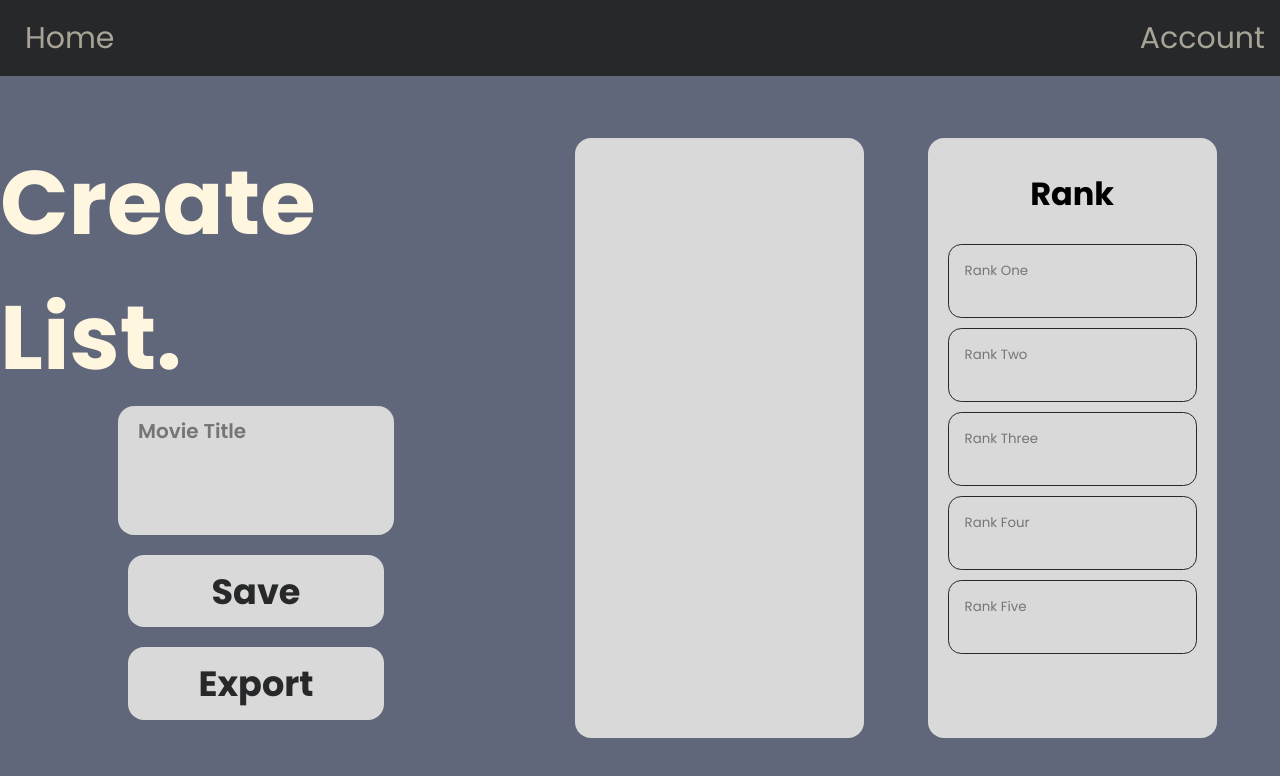
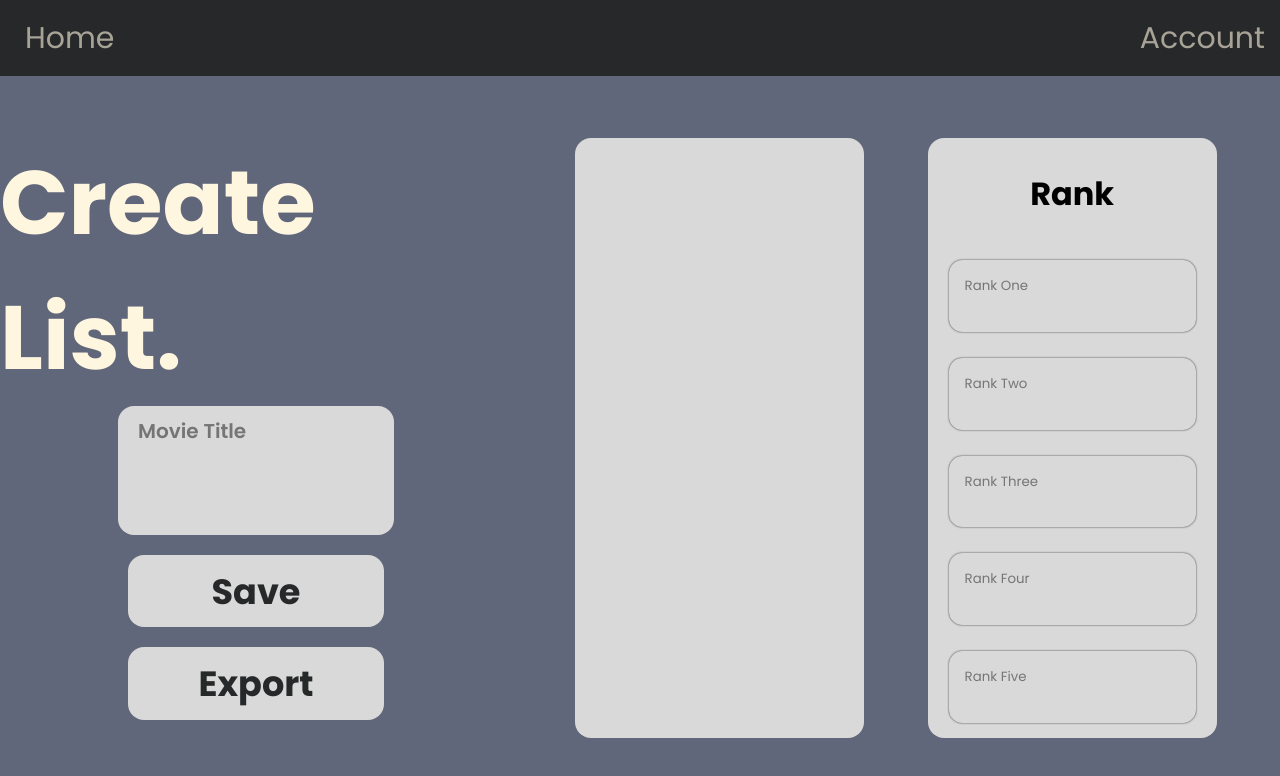
Before and after one commit to adnanysf/themovielist, a Next.js app in the folder client/: page /createcard in a window 1280 px wide. Shown: the top 776 px of the page. Built offline with nearby package versions, Linux system fonts and the light colour scheme.

Commit message:
fixed line breaking issues

```diff
--- a/client/src/app/createcard/create.module.css
+++ b/client/src/app/createcard/create.module.css
@@ -65,7 +65,8 @@
     justify-content: center;
     align-items: center;
     word-wrap: break-word;
-    word-break: break-all;
+    overflow-wrap: anywhere;
+    /* word-break: break-all; */
     white-space: pre-wrap;
     font-size: 50px;
     font-weight: 700;
@@ -77,6 +78,7 @@
     display: flex;
     flex-direction: column;
     align-items: center;
+    gap: 1rem;
 }
 .rank1{
     outline: none;
@@ -88,7 +90,8 @@
     padding: 1rem;
     border-radius: 1em;
     width: 80%;
-    border: 1px solid #272829;
+    /* border: 1px solid #272829; */
+    box-shadow: 0px 0px 2px #272829;
 
 }
 
```
